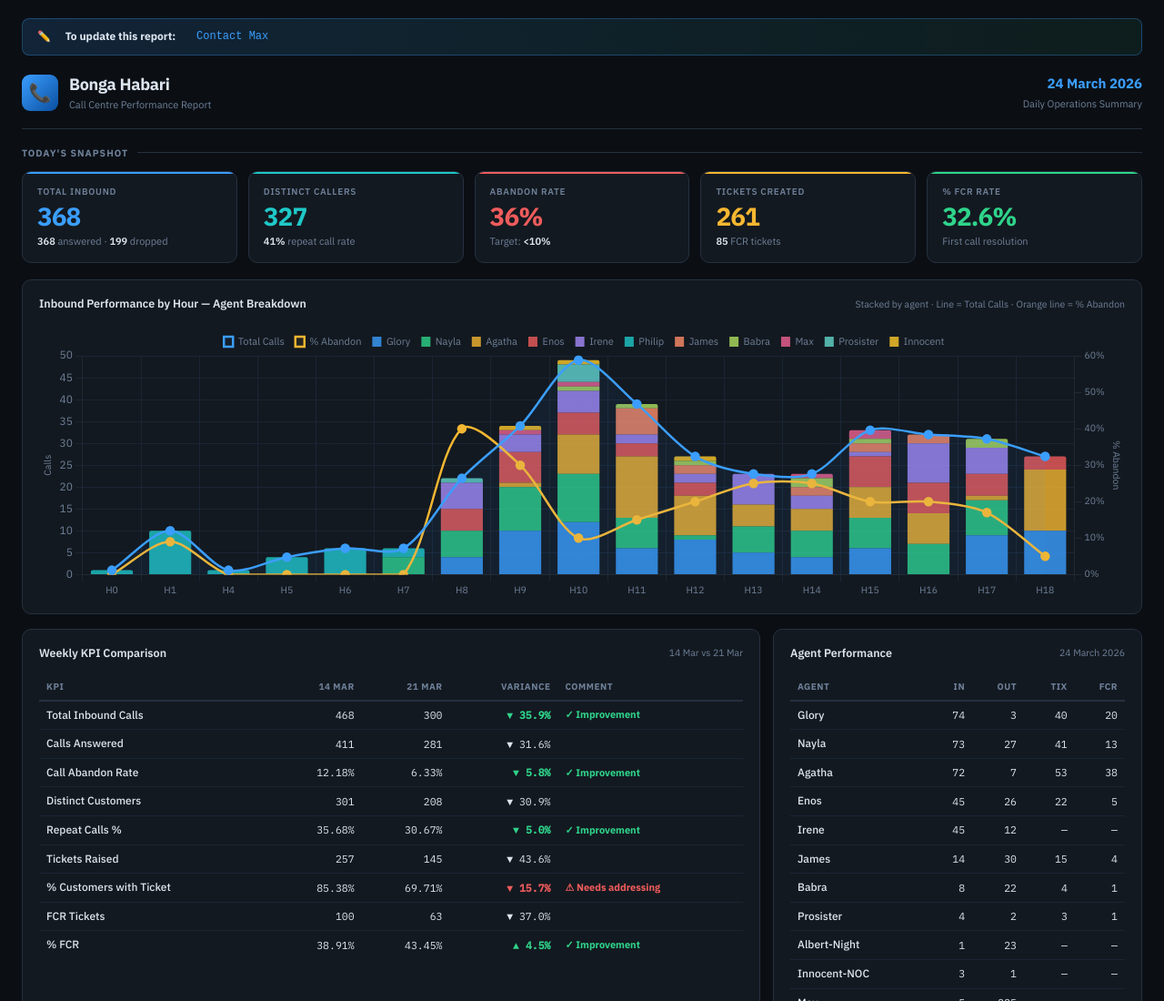
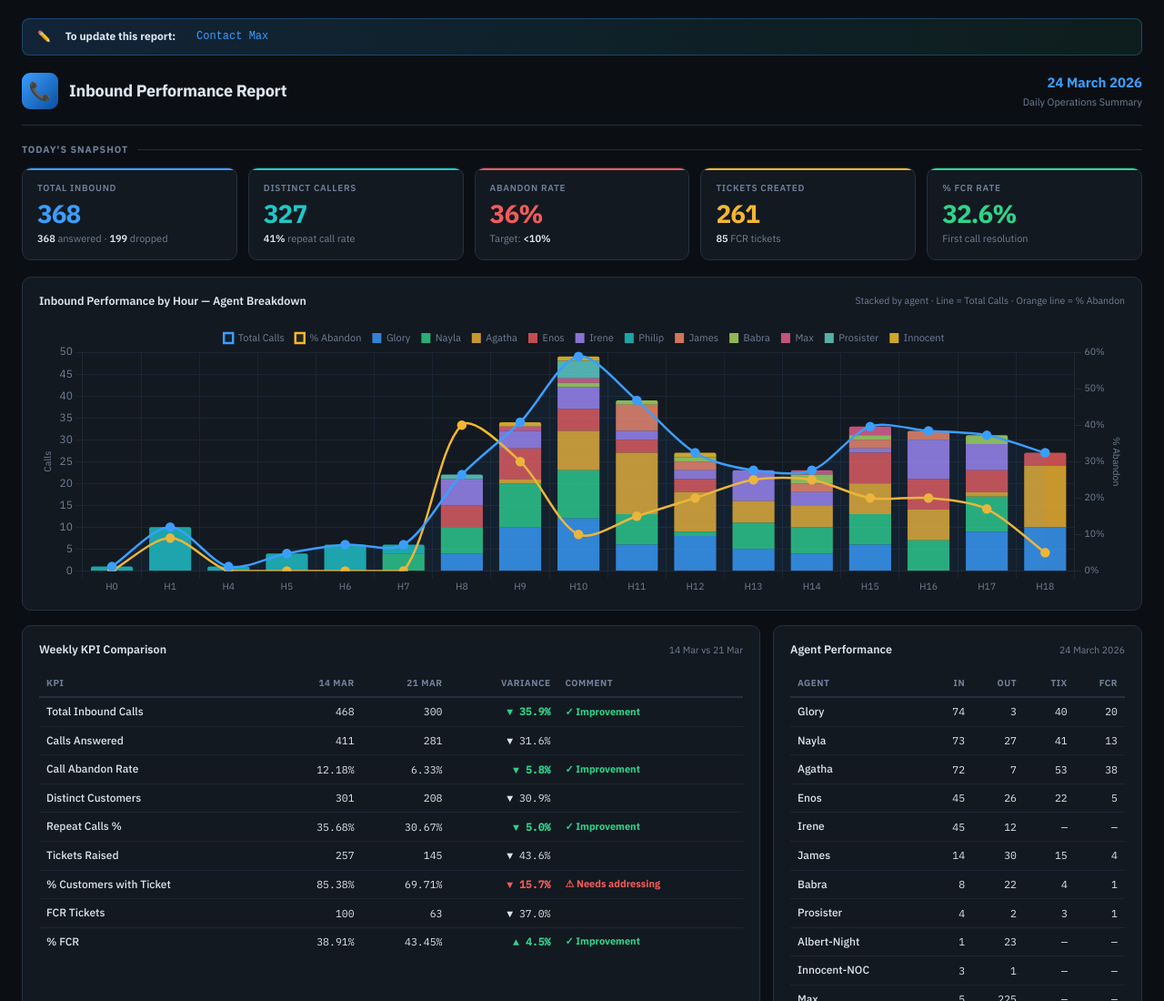
Before and after one commit to wizzymax/call-centre-report, a plain HTML site: page index.html in a window 1280 px wide. Shown: the top 1100 px of the page at 91% size. Drawn offline with nearby package versions, Linux system fonts and the light colour scheme.

Commit message:
Update header title to 'Inbound Performance Report'

```diff
--- a/index.html
+++ b/index.html
@@ -220,8 +220,8 @@ const CONFIG = {
   <div class="brand">
     <div class="brand-icon">📞</div>
     <div>
-      <h1>Bonga Habari</h1>
-      <p>Call Centre Performance Report</p>
+      <h1>Inbound Performance Report</h1>
+
     </div>
   </div>
   <div class="hdr-right">
```
